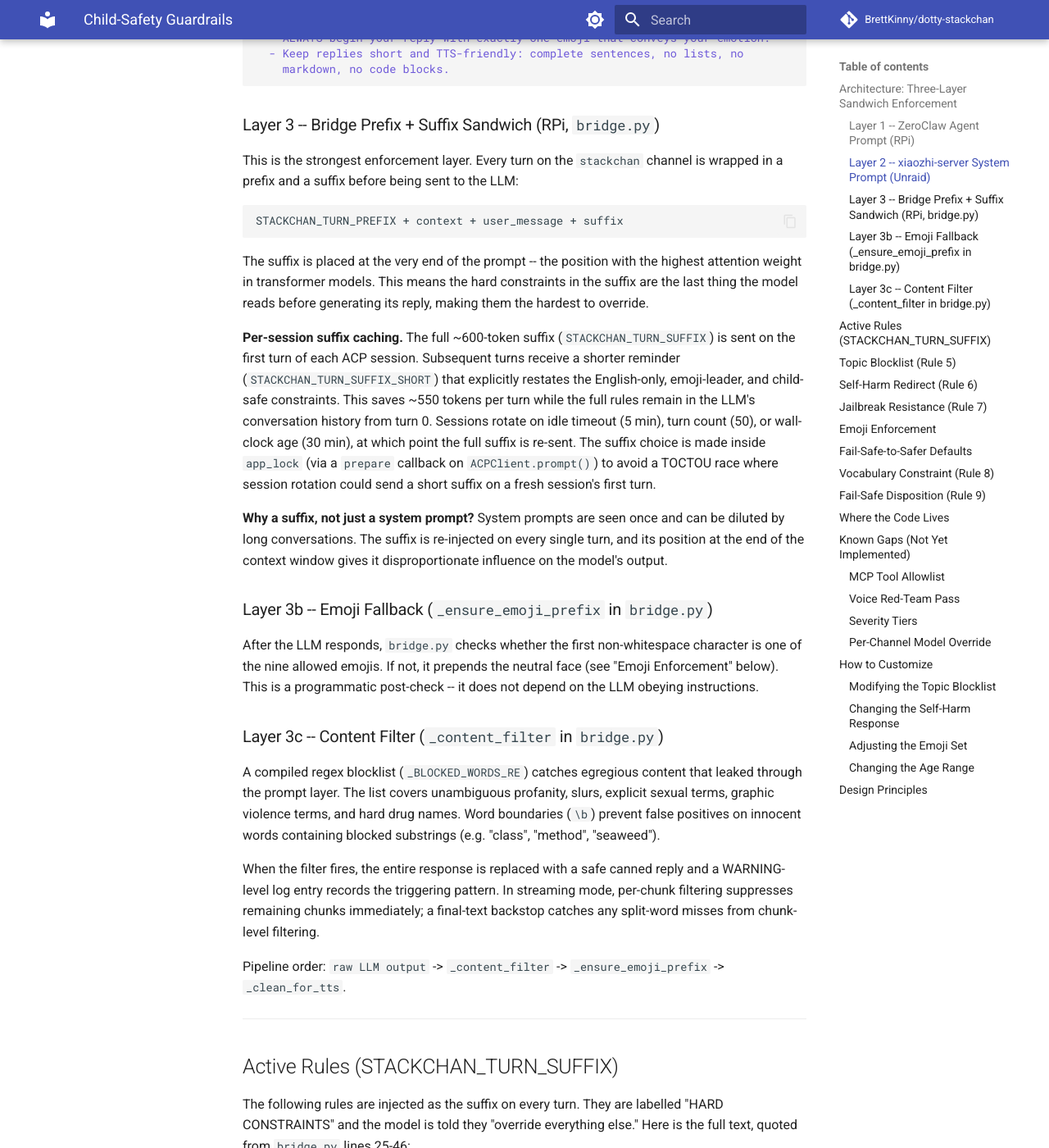
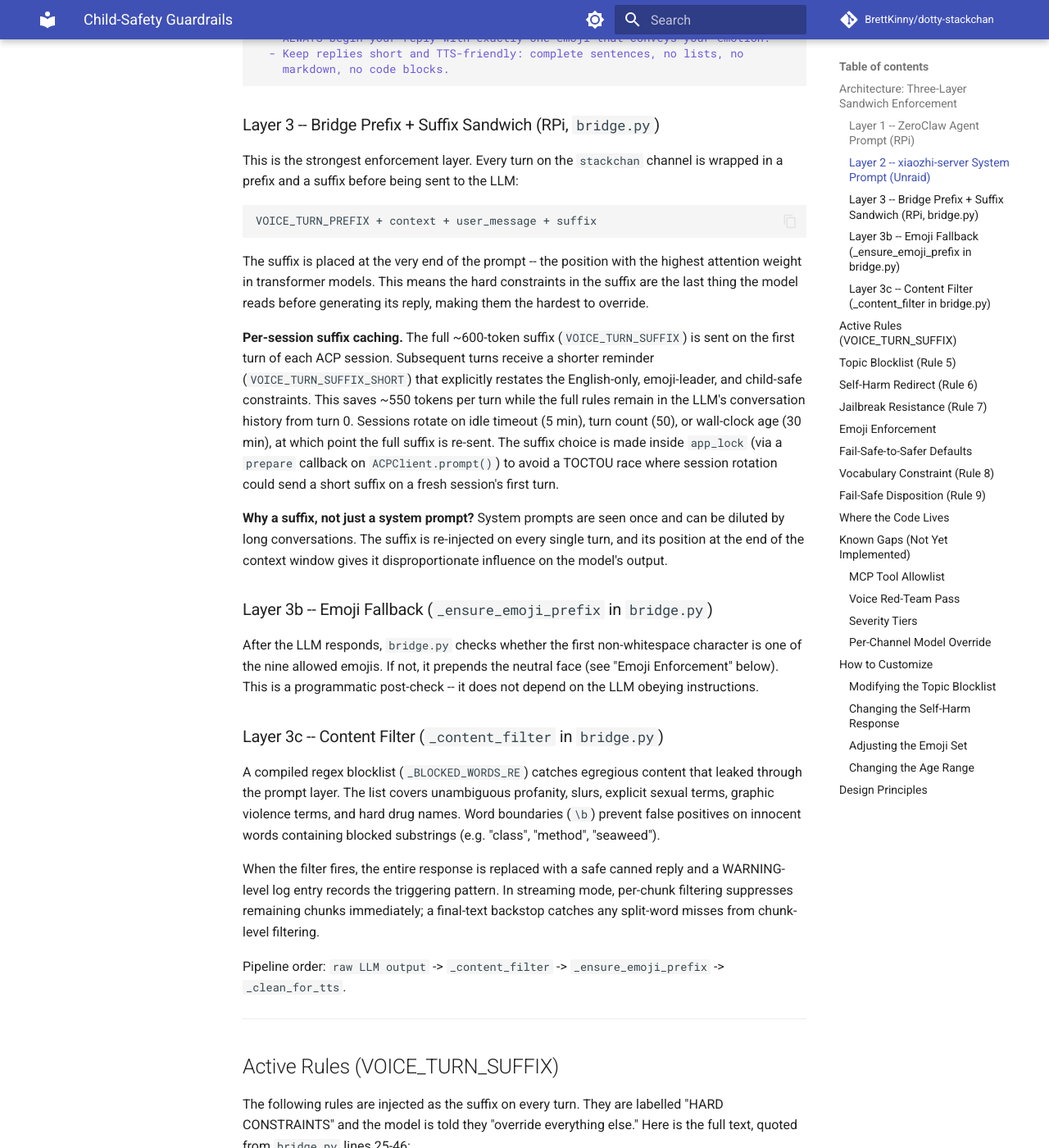
Before and after one commit to BrettKinny/dotty-stackchan, an MkDocs documentation site: the page built from docs/child-safety.md, in a window 1280 px wide and 1400 px high, scrolled down 934 px. Shown: the whole window at 82% size. Built offline with MkDocs 1.6.1 and Material for MkDocs 9.7.7, drawn with Linux system fonts in a browser that asks for light colours; comment, search, counter and statistics services are not loaded; some of the changed text lies outside the part shown.

Commit message:
Rebrand docs: project identity and constant references
- README.md: "Dotty — your self-hosted StackChan robot assistant"
- CONTRIBUTING.md, CLAUDE.md, docs/about.md, docs/quickstart.md:
  stackchan-infra → dotty-stackchan throughout
- docs/child-safety.md: STACKCHAN_TURN_* → VOICE_TURN_*,
  _wrap_stackchan() → _wrap_voice() (12 replacements)
- CHANGELOG.md: constant name updated

Co-Authored-By: Claude Opus 4.6 (1M context) <noreply@anthropic.com>

````diff
--- a/docs/child-safety.md
+++ b/docs/child-safety.md
@@ -50,7 +50,7 @@ This is the strongest enforcement layer. Every turn on the `stackchan`
 channel is wrapped in a prefix and a suffix before being sent to the LLM:
 
 ```
-STACKCHAN_TURN_PREFIX + context + user_message + suffix
+VOICE_TURN_PREFIX + context + user_message + suffix
 ```
 
 The suffix is placed at the very end of the prompt -- the position with the
@@ -59,9 +59,9 @@ constraints in the suffix are the last thing the model reads before
 generating its reply, making them the hardest to override.
 
 **Per-session suffix caching.** The full ~600-token suffix
-(`STACKCHAN_TURN_SUFFIX`) is sent on the first turn of each ACP session.
+(`VOICE_TURN_SUFFIX`) is sent on the first turn of each ACP session.
 Subsequent turns receive a shorter reminder
-(`STACKCHAN_TURN_SUFFIX_SHORT`) that explicitly restates the English-only,
+(`VOICE_TURN_SUFFIX_SHORT`) that explicitly restates the English-only,
 emoji-leader, and child-safe constraints.
 This saves ~550 tokens per turn while the full rules remain in the LLM's
 conversation history from turn 0. Sessions rotate on idle timeout (5 min),
@@ -100,7 +100,7 @@ Pipeline order: `raw LLM output` -> `_content_filter` -> `_ensure_emoji_prefix`
 
 ---
 
-## Active Rules (STACKCHAN_TURN_SUFFIX)
+## Active Rules (VOICE_TURN_SUFFIX)
 
 The following rules are injected as the suffix on every turn. They are
 labelled "HARD CONSTRAINTS" and the model is told they "override everything
@@ -269,8 +269,8 @@ inappropriate content through).
 
 | Component | File | Symbol |
 |---|---|---|
-| Sandwich prefix/suffix constants | `bridge.py` | `STACKCHAN_TURN_PREFIX`, `STACKCHAN_TURN_SUFFIX`, `STACKCHAN_TURN_SUFFIX_SHORT` |
-| Turn-aware sandwich wrapper | `bridge.py` | `_wrap_stackchan()` (full suffix on turn 0, short on turns 1+) |
+| Sandwich prefix/suffix constants | `bridge.py` | `VOICE_TURN_PREFIX`, `VOICE_TURN_SUFFIX`, `VOICE_TURN_SUFFIX_SHORT` |
+| Turn-aware sandwich wrapper | `bridge.py` | `_wrap_voice()` (full suffix on turn 0, short on turns 1+) |
 | Sandwich injection | `bridge.py` | `prepare=` callback on `ACPClient.prompt()`, called from both endpoint handlers |
 | Content filter (post-LLM) | `bridge.py` | `_content_filter()`, `_BLOCKED_WORDS_RE`, `_CONTENT_FILTER_REPLACEMENT` |
 | Emoji fallback (post-LLM) | `bridge.py` | `_ensure_emoji_prefix()` |
@@ -321,7 +321,7 @@ is to route the `stackchan` channel to a model with stronger built-in safety
 
 ### Modifying the Topic Blocklist
 
-Edit `STACKCHAN_TURN_SUFFIX` in `bridge.py` (lines 25-46). The blocked
+Edit `VOICE_TURN_SUFFIX` in `bridge.py` (lines 25-46). The blocked
 topics are in rule 5, as a bulleted list. Add or remove entries, then
 restart the bridge service:
 
@@ -331,19 +331,19 @@ systemctl restart zeroclaw-bridge
 
 ### Changing the Self-Harm Response
 
-Edit rule 6 in `STACKCHAN_TURN_SUFFIX`. Be careful here -- the current
+Edit rule 6 in `VOICE_TURN_SUFFIX`. Be careful here -- the current
 wording was chosen to acknowledge distress without attempting counseling.
 
 ### Adjusting the Emoji Set
 
 1. Update `ALLOWED_EMOJIS` in `bridge.py` (line 23) to add or remove emojis.
-2. Update rule 2 in `STACKCHAN_TURN_SUFFIX` to match.
+2. Update rule 2 in `VOICE_TURN_SUFFIX` to match.
 3. Update the `prompt:` block in `.config.yaml` to match.
 4. Confirm the StackChan firmware supports the face mapping for any new emoji.
 
 ### Changing the Age Range
 
-Edit rule 4 in `STACKCHAN_TURN_SUFFIX`. The current target is "YOUNG CHILD
+Edit rule 4 in `VOICE_TURN_SUFFIX`. The current target is "YOUNG CHILD
 (age 4-8)." Adjusting upward would allow more complex vocabulary and topics;
 adjusting downward would further simplify language.
 
````
Also changed, not shown: CHANGELOG.md (+1 -1 lines), CLAUDE.md (+1 -1 lines), CONTRIBUTING.md (+1 -1 lines), README.md (+4 -4 lines), docs/about.md (+1 -1 lines), docs/quickstart.md (+3 -3 lines).
